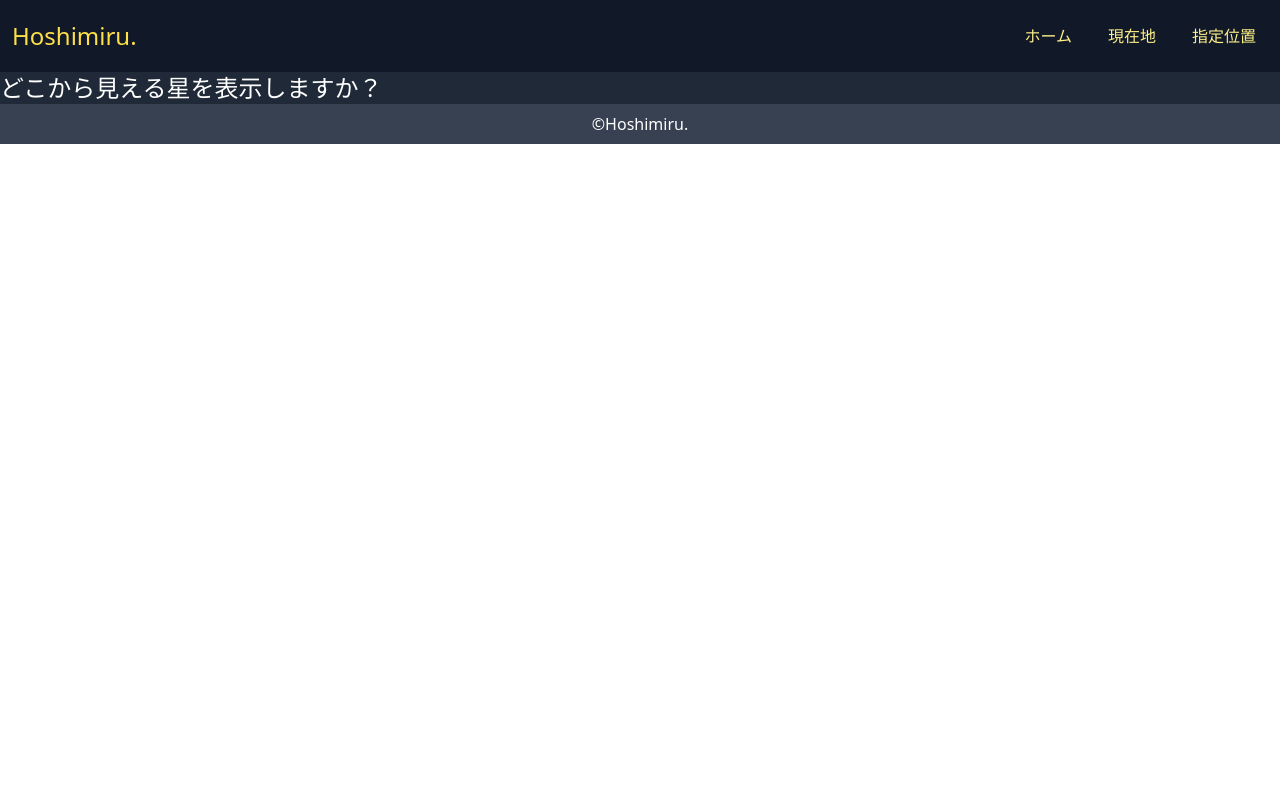
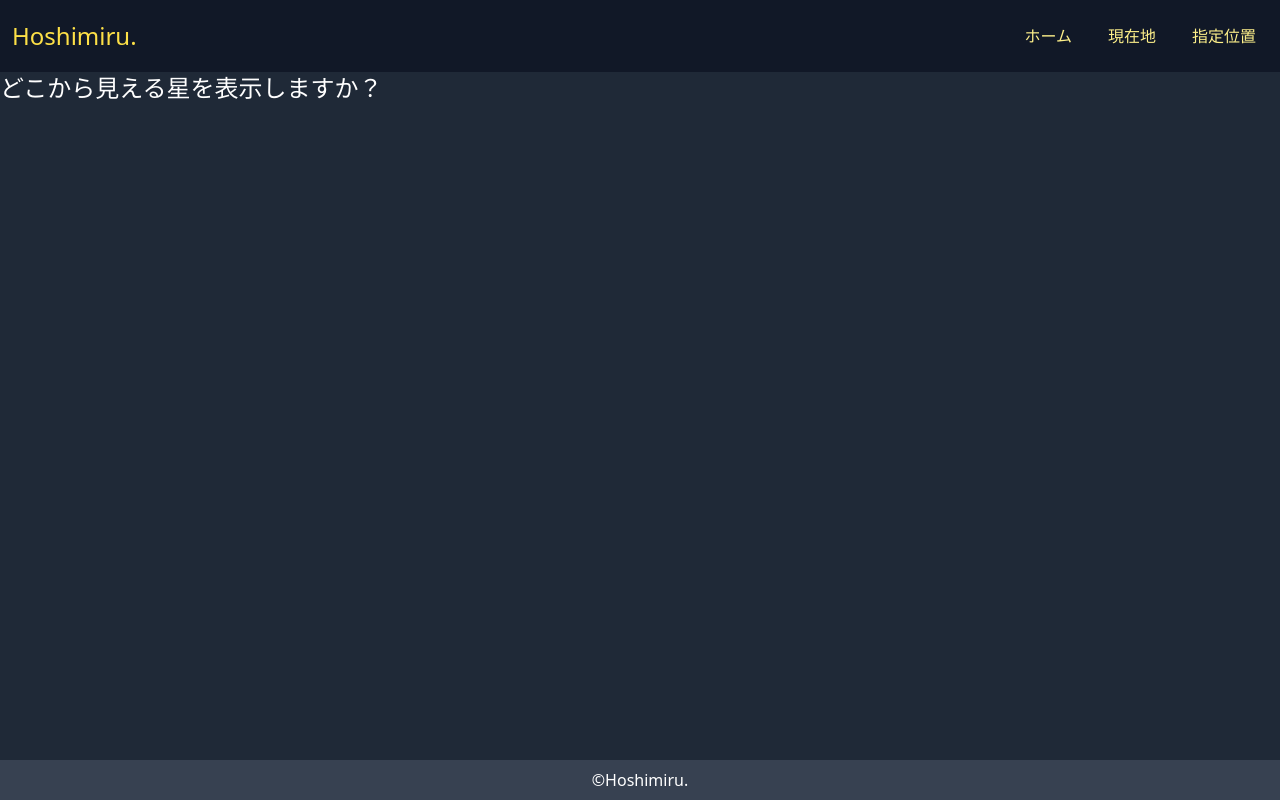
Before and after one commit to Makotty/Hoshimiru, a React (Vite) app: page / in a window 1280 px wide. Built offline with nearby package versions, Linux system fonts and the light colour scheme.

Commit message:
Fix : Layout

```diff
--- a/src/components/Layout.tsx
+++ b/src/components/Layout.tsx
@@ -9,9 +9,9 @@
 export const Layout = (props: LayoutProps) => {
   const { children } = props
   return (
-    <div className="bg-gray-800">
+    <div className="bg-gray-800 h-full flex flex-col min-h-screen">
       <Header />
-      <main>{children}</main>
+      <main className="flex-1">{children}</main>
       <Footer />
     </div>
   )
```
